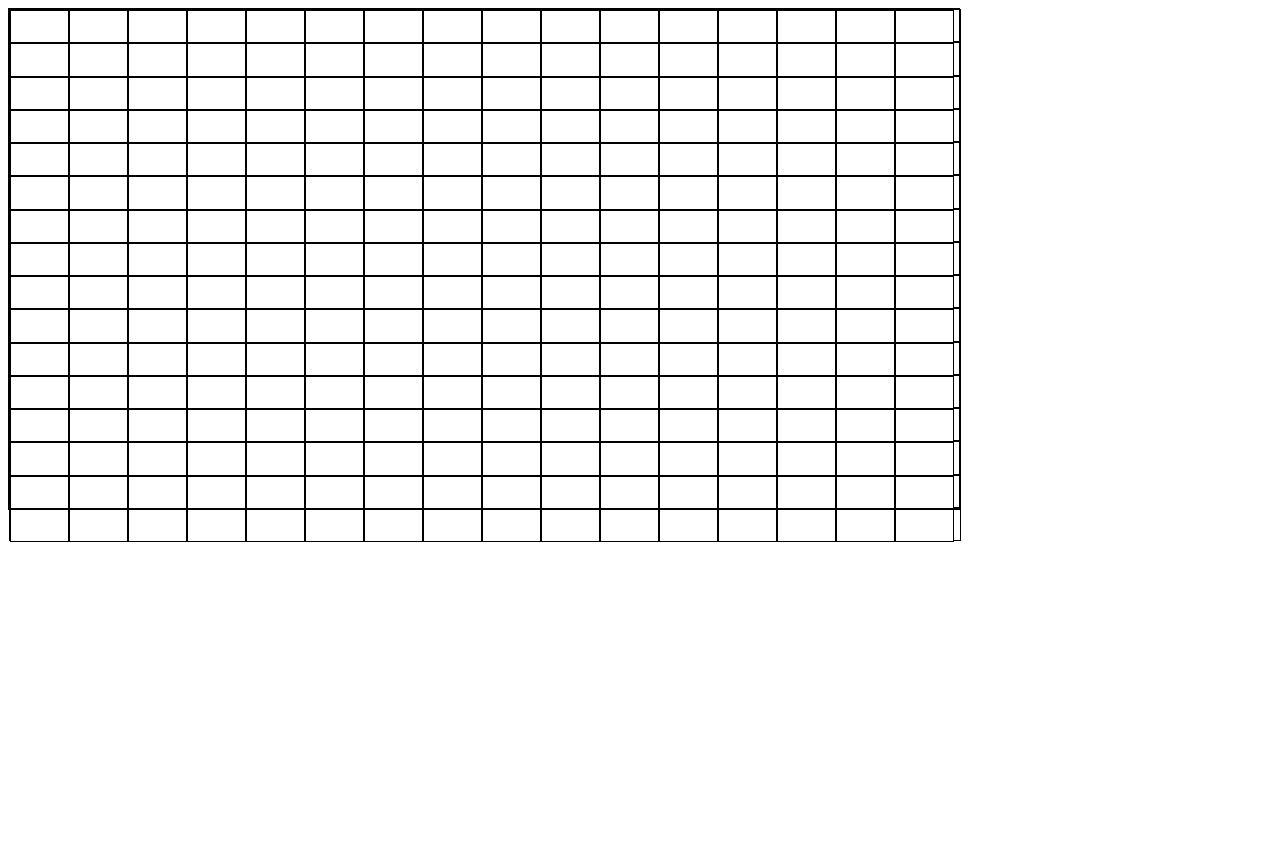
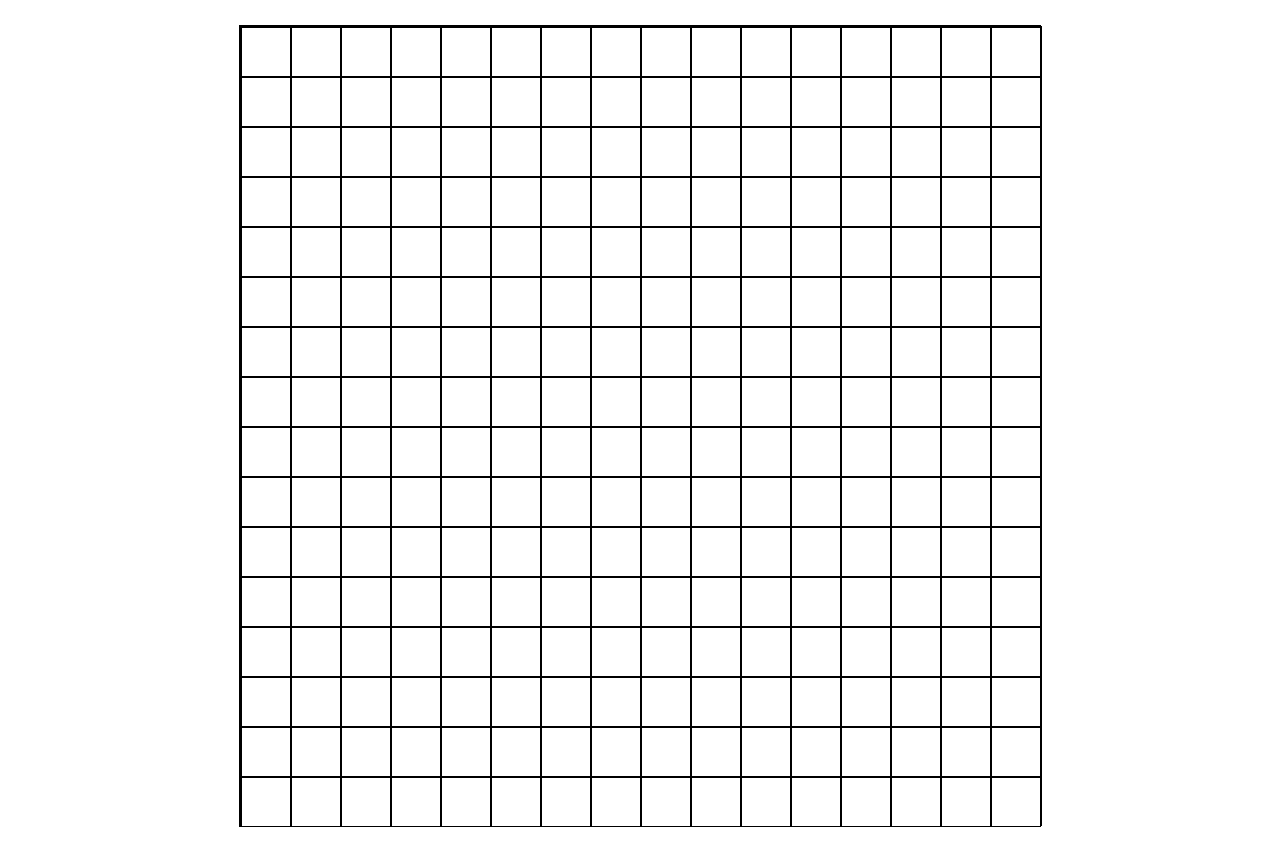
Before and after one commit to Gaspachow/Etch-a-Sketch, a plain HTML site: page index.html in a window 1280 px wide. Before the commit the page ends 800 px from the top, so only its background shows below. Drawn offline with Linux system fonts and the light colour scheme.

Commit message:
makes grid square

```diff
--- a/style.css
+++ b/style.css
@@ -13,6 +13,7 @@ h1 {
     display: inline-block;
     width: 6%;
     height: 100%;
+    font-size: 0;
 
   }
 
@@ -20,13 +21,15 @@ h1 {
     width: 100%;
     float:left;
     clear:none;
-    height: 6.25%;
+    height: 6%;
+    font-size: 0;
   }
 
   .container {
     font-size: 0;
-    height: 500px;
-    width: 950px;
+    height: 800px;
+    width: 800px;
+    margin: 2% auto;
   }
 
   .hor:hover {
```
